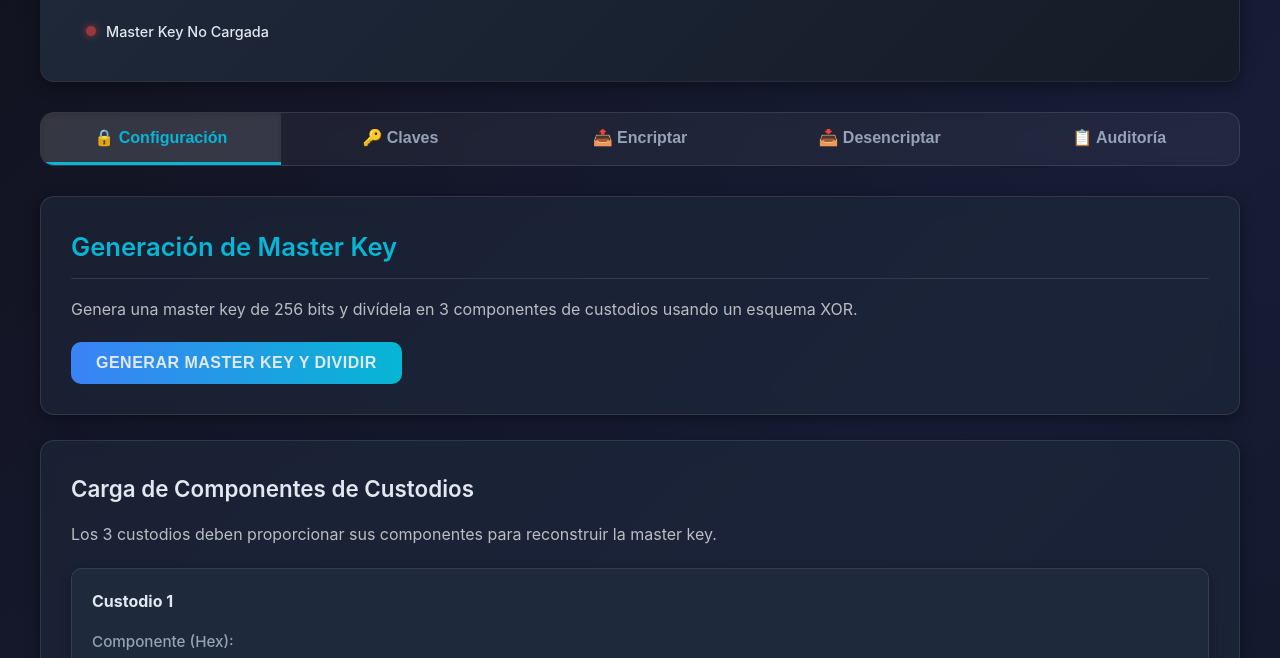
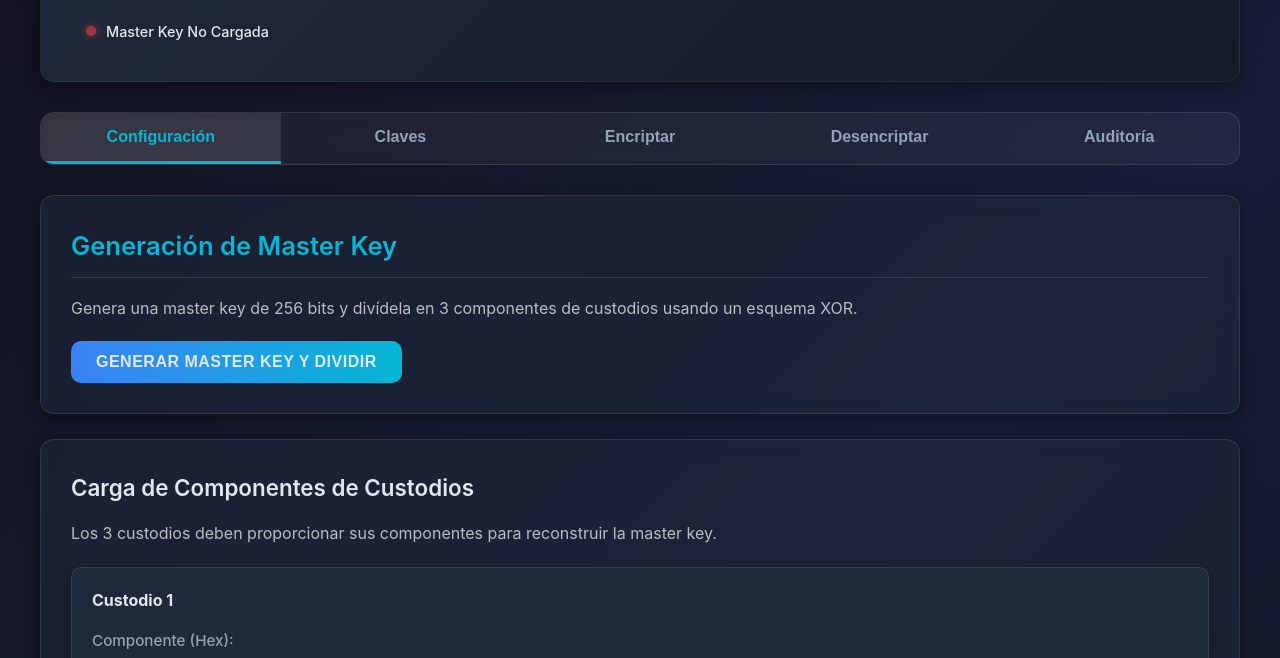
Before and after one commit to Fx2048/Hardware-Security-Module, a website: page Frontend/index.html in a window 1280 px wide. Shown: the part 141-799 px from the top of the page. Drawn offline with Linux system fonts and the light colour scheme; no server answers.

Commit message:
Index actualizado

```diff
--- a/Frontend/index.html
+++ b/Frontend/index.html
@@ -28,11 +28,11 @@
 
         <!-- Tabs -->
         <div class="tabs">
-            <button class="tab active" onclick="switchTab('setup')">🔒 Configuración</button>
-            <button class="tab" onclick="switchTab('keys')">🔑 Claves</button>
-            <button class="tab" onclick="switchTab('encrypt')">📤 Encriptar</button>
-            <button class="tab" onclick="switchTab('decrypt')">📥 Desencriptar</button>
-            <button class="tab" onclick="switchTab('audit')">📋 Auditoría</button>
+            <button class="tab active" onclick="switchTab('setup')">Configuración</button>
+            <button class="tab" onclick="switchTab('keys')">Claves</button>
+            <button class="tab" onclick="switchTab('encrypt')">Encriptar</button>
+            <button class="tab" onclick="switchTab('decrypt')">Desencriptar</button>
+            <button class="tab" onclick="switchTab('audit')">Auditoría</button>
         </div>
 
         <!-- Tab: Setup -->
@@ -51,7 +51,7 @@
                 <div class="card">
                     <h3>Componentes de Custodios Generados</h3>
                     <div class="warning-box">
-                        <p><strong>⚠️ IMPORTANTE:</strong> Guarde estos componentes de forma segura.</p>
+                        <p><strong>IMPORTANTE:</strong> Guarde estos componentes de forma segura.</p>
                         <p>Cada custodio debe mantener su componente en secreto.</p>
                     </div>
                     <div id="custodianComponents"></div>
```
